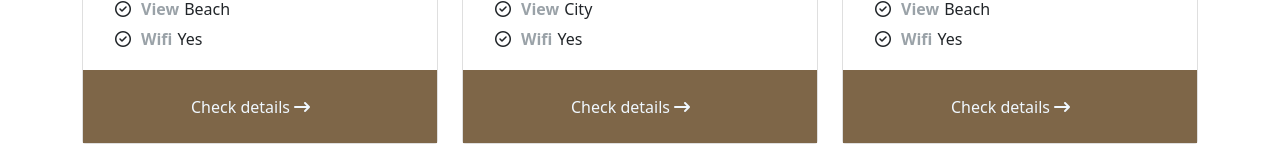
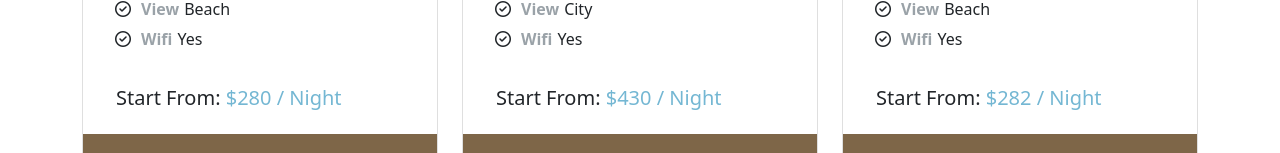
Before and after one commit to antorntech/grand-hotel, a React (Create React App) app: page /rooms in a window 1280 px wide. Shown: the part 647-800 px from the top of the page. Built offline with nearby package versions, Linux system fonts and the light colour scheme; no server answers.

Commit message:
add price on check room

```diff
--- a/src/components/MainRoom/MainRoom.css
+++ b/src/components/MainRoom/MainRoom.css
@@ -20,6 +20,10 @@
   color: aliceblue;
 }
 
+.room-price {
+  padding-left: 33px;
+}
+
 @media screen and (max-width: 992px) {
   .details-btn {
     padding: 25px 140px;
--- a/src/components/MainRoom/MainRoom.js
+++ b/src/components/MainRoom/MainRoom.js
@@ -87,6 +87,11 @@ const MainRoom = (props) => {
             </li>
           </ul>
         </div>
+        <div className="room-price text-start py-3">
+          <h5>
+            Start From: <span style={{ color: "#74B7D3" }}>{price}</span>
+          </h5>
+        </div>
         <Link className="text-start pb-4 details-btn" to="#">
           <span className="text-start">
             Check details <i class="fa-solid fa-arrow-right-long"></i>
```
